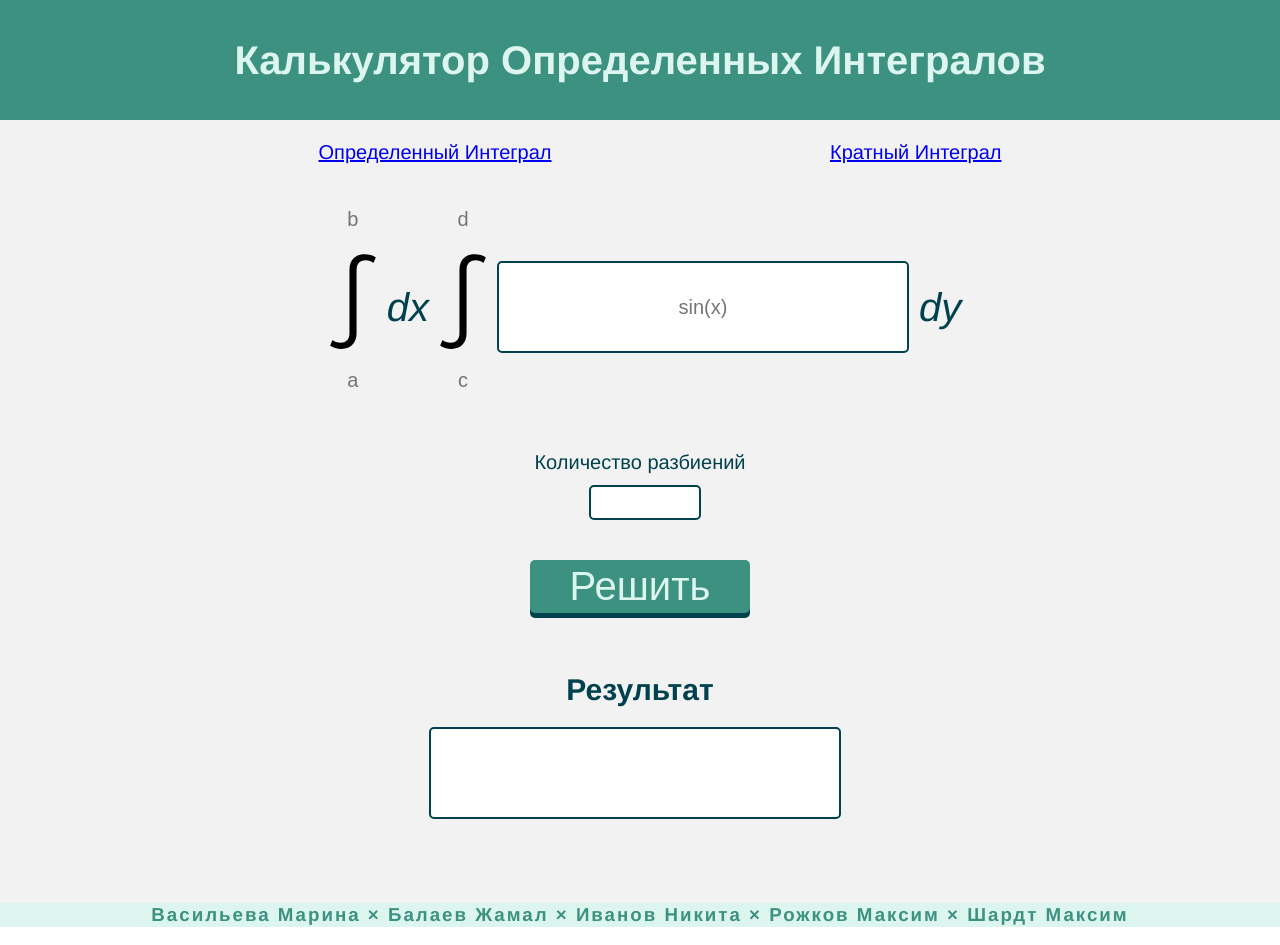
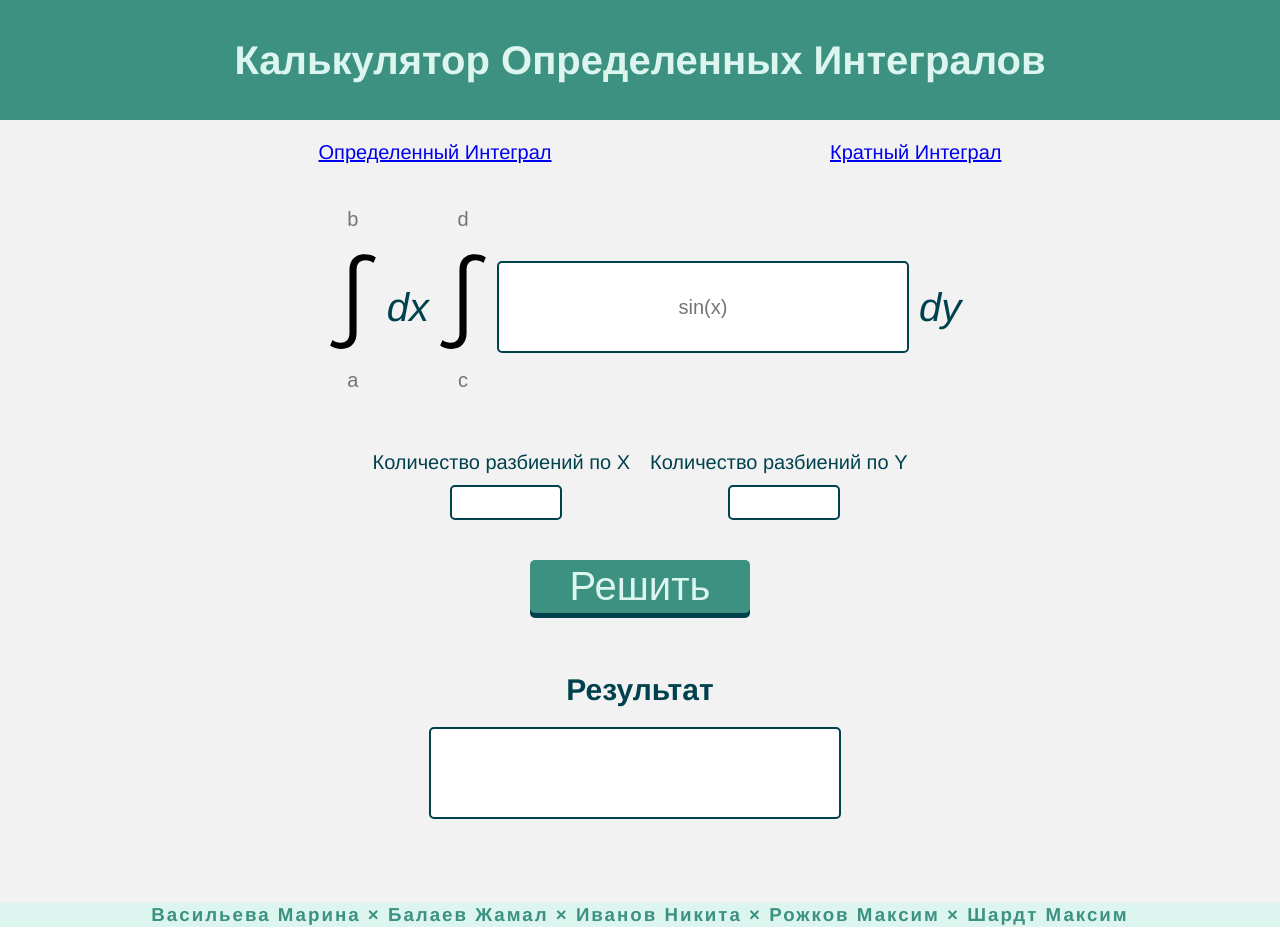
Before and after one commit to mxschardt/integral-calc, a React (Vite) app: page /multiple in a window 1280 px wide. Built offline with nearby package versions, Linux system fonts and the light colour scheme.

Commit message:
second step option added

```diff
--- a/lib/Integrals/interfaces/multipleIntegral.interface.ts
+++ b/lib/Integrals/interfaces/multipleIntegral.interface.ts
@@ -3,7 +3,8 @@ interface MultipleIntegralParams {
   limitB: number;
   limitC: number;
   limitD: number;
-  nSplits: number;
+  nSplitsX: number;
+  nSplitsY: number;
   fn: (x: number) => number;
 }
 
--- a/src/pages/MultiplyIntegral.tsx
+++ b/src/pages/MultiplyIntegral.tsx
@@ -8,7 +8,8 @@ import './styles/integral.css';
 function MultiplyIntegral() {
   const [equation, setEquation] = useState('');
   const [result, setResult] = useState('');
-  const [step, setStep] = useState('');
+  const [stepX, setStepX] = useState('');
+  const [stepY, setStepY] = useState('');
 
   const [limitA, setLimitA] = useState('');
   const [limitB, setLimitB] = useState('');
@@ -29,7 +30,8 @@ function MultiplyIntegral() {
         limitB: parseFloat(limitB),
         limitC: parseFloat(limitC),
         limitD: parseFloat(limitD),
-        nSplits: parseInt(step),
+        nSplitsX: parseInt(stepX),
+        nSplitsY: parseInt(stepY),
         fn,
       });
 
@@ -96,12 +98,21 @@ function MultiplyIntegral() {
 
       <div className="options">
         <label htmlFor="step">
-          Количество разбиений
+          Количество разбиений по Х
           <input
             type="number"
             className="step input"
             required
-            onChange={(e) => setStep(e.target.value)}
+            onChange={(e) => setStepX(e.target.value)}
+          />
+        </label>
+        <label htmlFor="step">
+          Количество разбиений по Y
+          <input
+            type="number"
+            className="step input"
+            required
+            onChange={(e) => setStepY(e.target.value)}
           />
         </label>
       </div>
```
